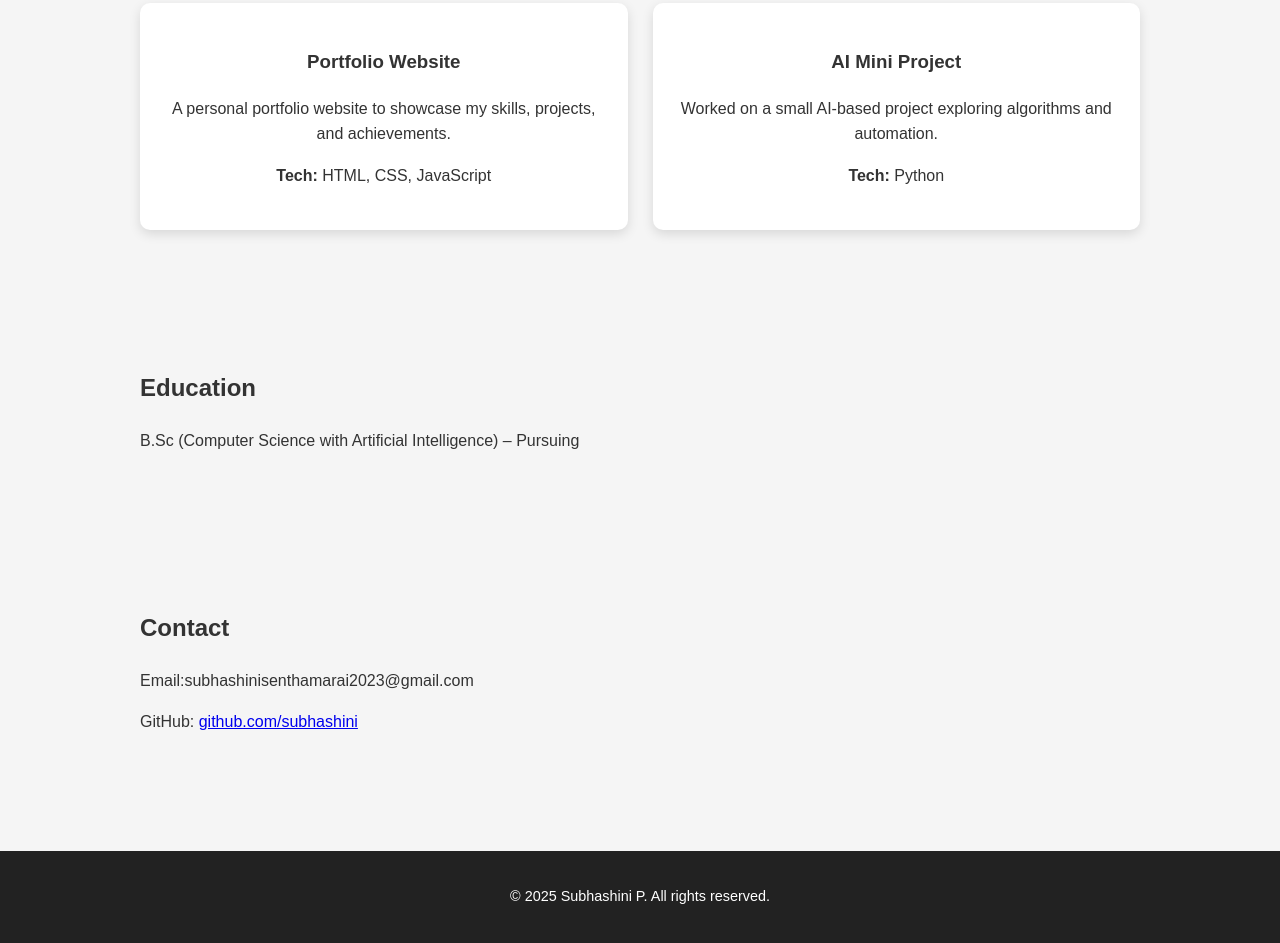
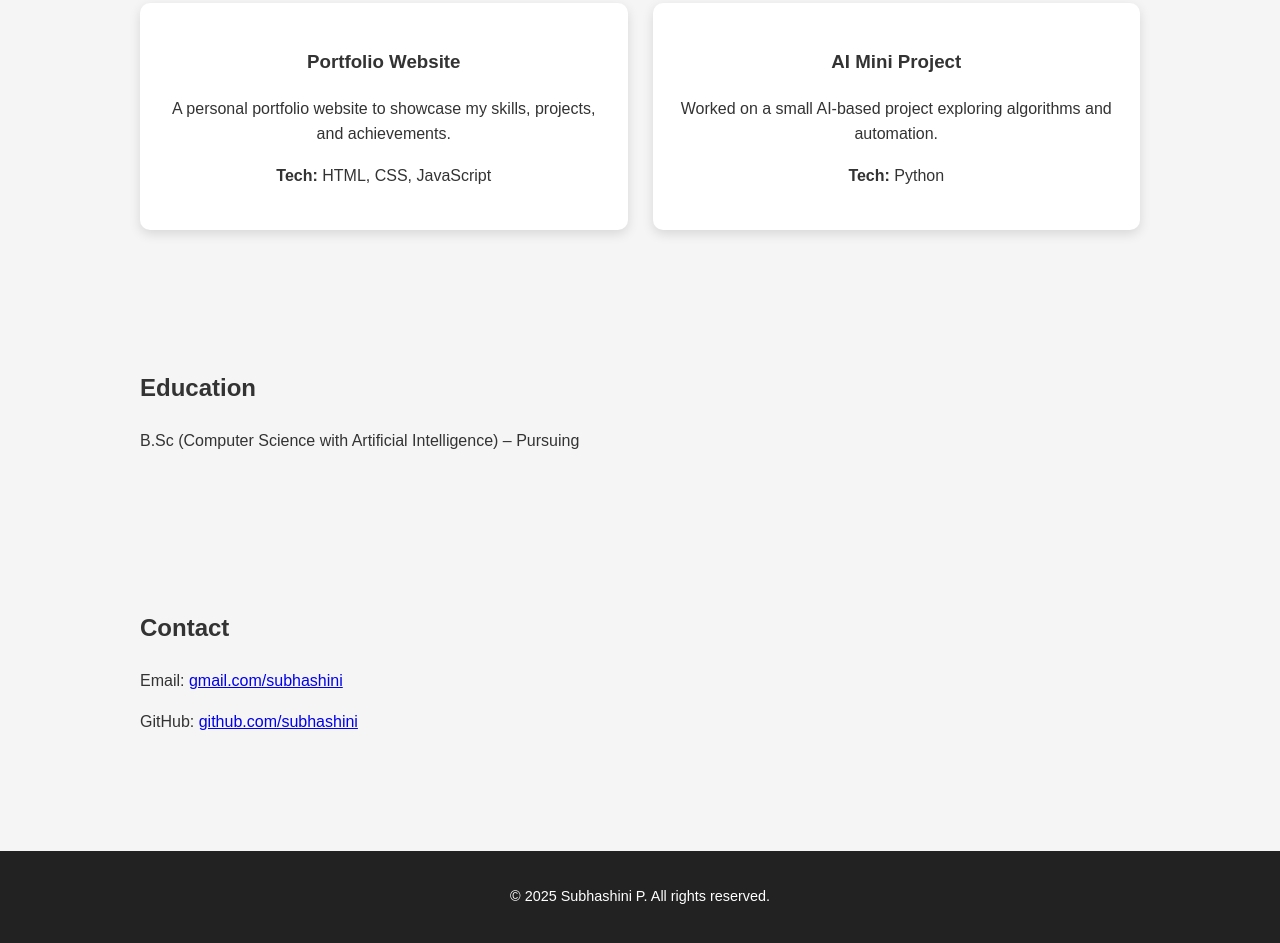
Before and after one commit to subhashinisenthamarai2023-blip/Portfolio-subha, a plain HTML site: page index.html in a window 1280 px wide. Shown: the part 971-1914 px from the top of the page. Drawn offline with Linux system fonts and the light colour scheme.

Commit message:
Update index.html

```diff
--- a/index.html
+++ b/index.html
@@ -58,7 +58,7 @@
   <!-- Contact Section -->
   <section id="contact">
     <h2>Contact</h2>
-    <p>Email:subhashinisenthamarai2023@gmail.com</p>
+    <p>Email: <a href="subhashinisenthamarai2023@gmail.com" target="_blank">gmail.com/subhashini</a></p>
     <p>GitHub: <a href="https://github.com/subhashinisenthamarai2023-blip" target="_blank">github.com/subhashini</a></p>
   </section>
 
```
